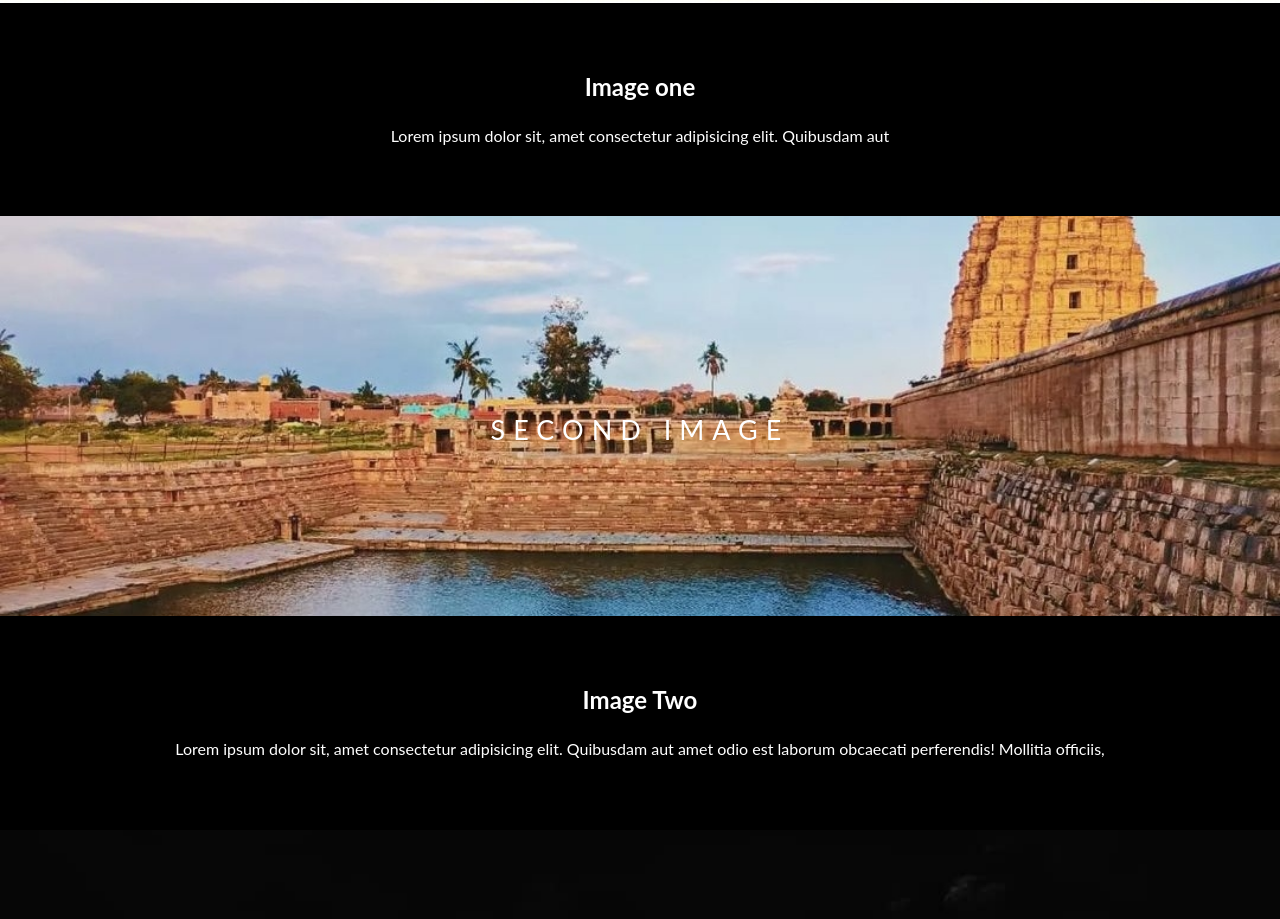
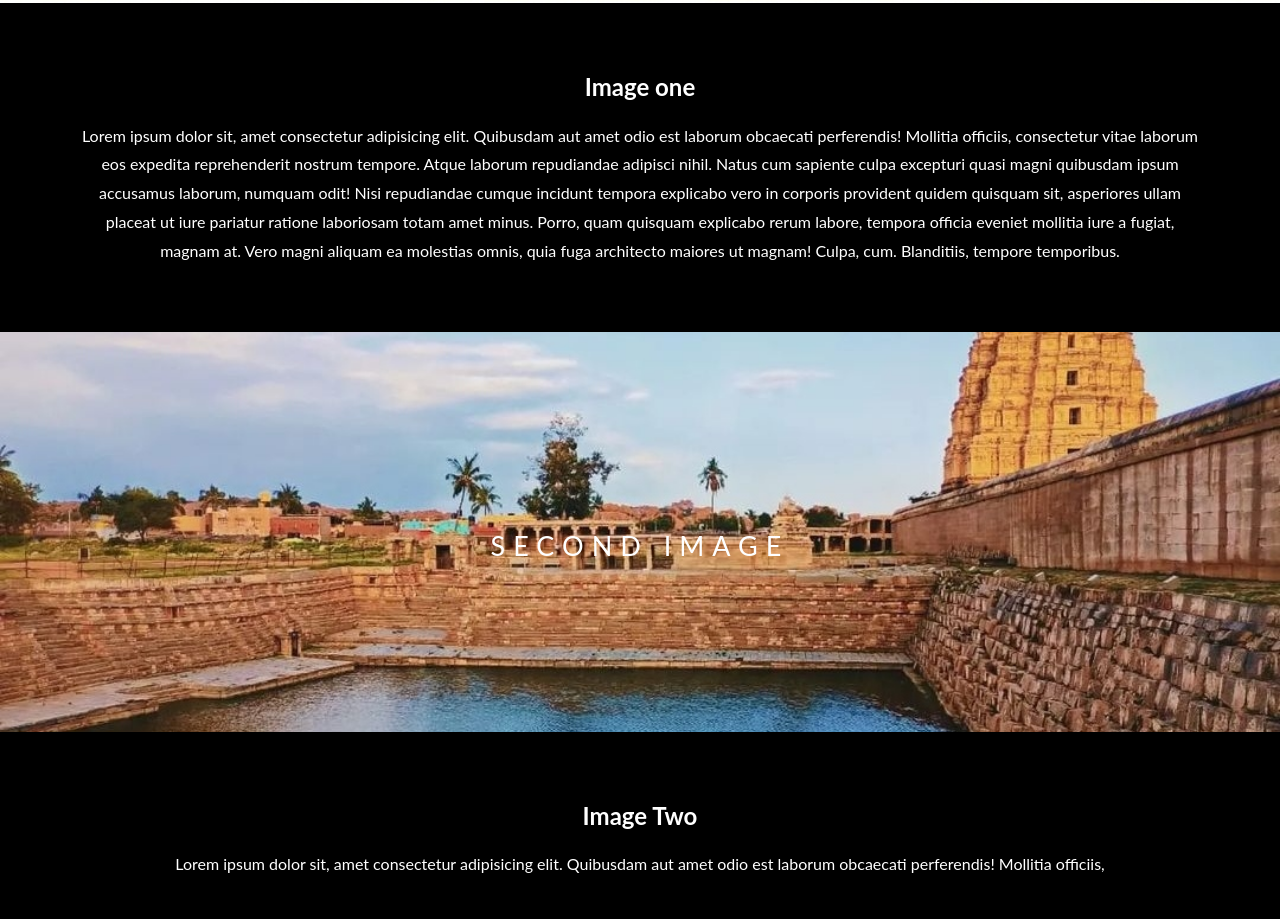
Before and after one commit to Vatss9/parallax-site, a plain HTML site: page index.html in a window 1280 px wide. Shown: the part 797-1716 px from the top of the page. Drawn offline with Linux system fonts and the light colour scheme.

Commit message:
Update index.html

```diff
--- a/index.html
+++ b/index.html
@@ -17,6 +17,16 @@
       <h2>Image one</h2>
       <p>
         Lorem ipsum dolor sit, amet consectetur adipisicing elit. Quibusdam aut
+        amet odio est laborum obcaecati perferendis! Mollitia officiis,
+        consectetur vitae laborum eos expedita reprehenderit nostrum tempore.
+        Atque laborum repudiandae adipisci nihil. Natus cum sapiente culpa
+        excepturi quasi magni quibusdam ipsum accusamus laborum, numquam odit!
+        Nisi repudiandae cumque incidunt tempora explicabo vero in corporis
+        provident quidem quisquam sit, asperiores ullam placeat ut iure pariatur
+        ratione laboriosam totam amet minus. Porro, quam quisquam explicabo
+        rerum labore, tempora officia eveniet mollitia iure a fugiat, magnam at.
+        Vero magni aliquam ea molestias omnis, quia fuga architecto maiores ut
+        magnam! Culpa, cum. Blanditiis, tempore temporibus.
 
       </p>
     </section>
```
